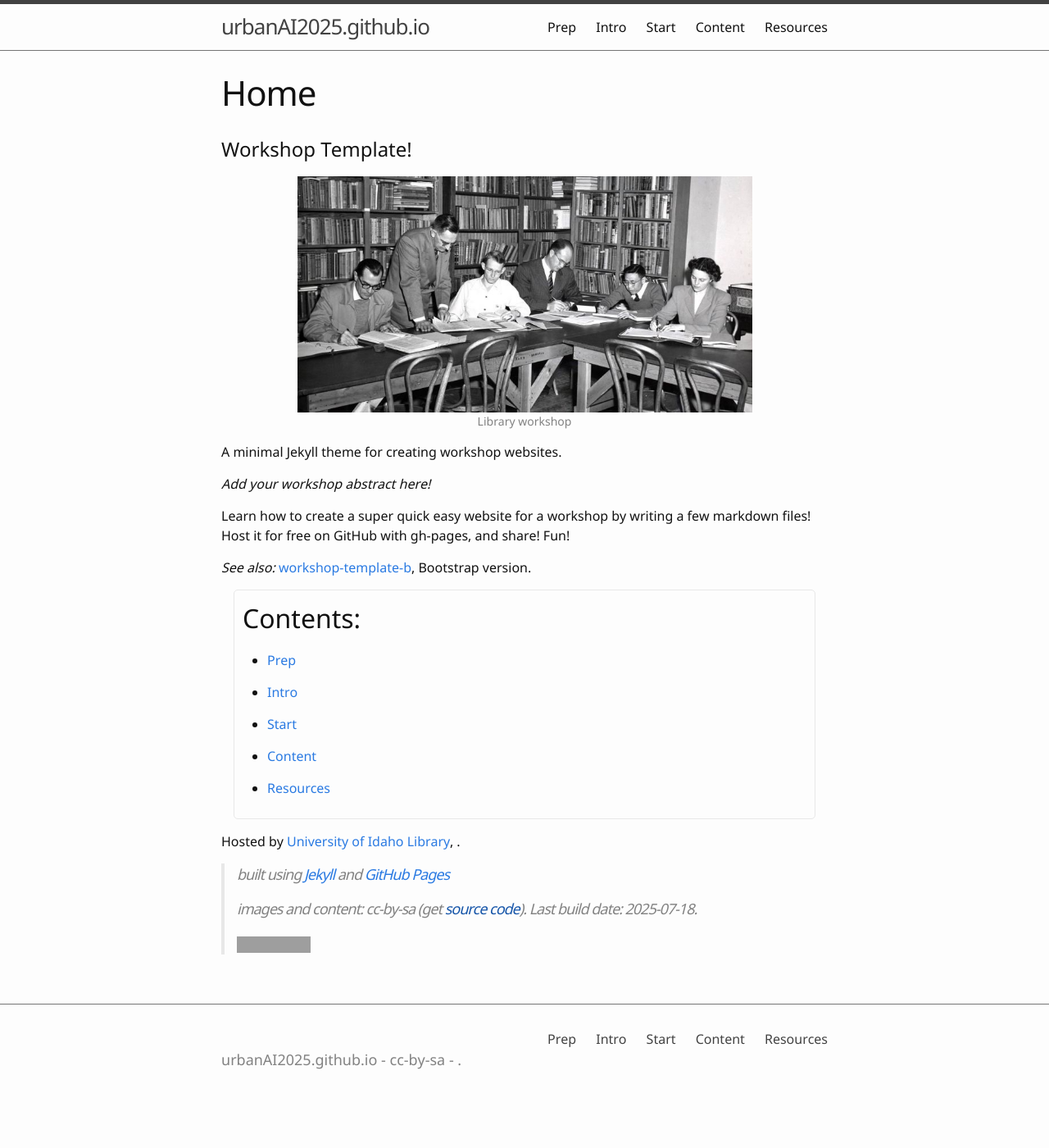
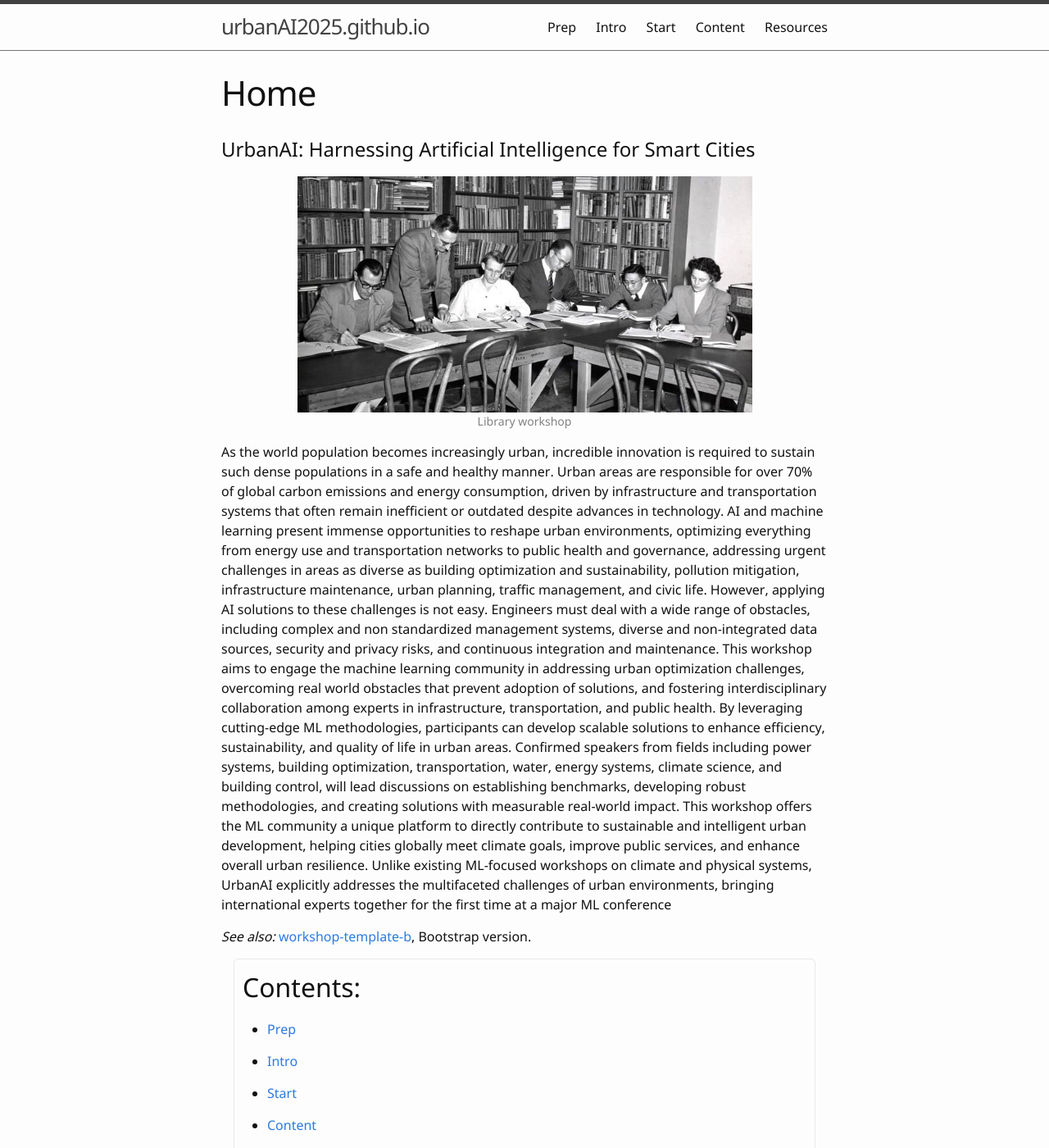
Before and after one commit to urbanAI2025/urbanAI2025.github.io, a Jekyll site: the page built from index.md, in a window 1280 px wide and 1400 px high. Shown: the whole window at 82% size. Built offline with Jekyll 4.4.1, drawn with Linux system fonts in a browser that asks for light colours; our own code applies the rules of GitHub Pages for plain Markdown files; grey boxes are pictures that could not be loaded.

Commit message:
Update index.md

```diff
--- a/index.md
+++ b/index.md
@@ -2,17 +2,30 @@
 title: Home
 ---
 
-# Workshop Template!
+# UrbanAI: Harnessing Artificial Intelligence for Smart Cities
 
 {% include figure.html img="uidaho-workshop.jpg" alt="intro image here" caption="Library workshop" width="75%" %}
 
-A minimal Jekyll theme for creating workshop websites.
-
-*Add your workshop abstract here!*
-
-Learn how to create a super quick easy website for a workshop by writing a few markdown files!
-Host it for free on GitHub with gh-pages, and share!
-Fun!
+As the world population becomes increasingly urban, incredible innovation is required to sustain
+such dense populations in a safe and healthy manner. Urban areas are responsible for over 70% of
+global carbon emissions and energy consumption, driven by infrastructure and transportation
+systems that often remain inefficient or outdated despite advances in technology. AI and machine learning present immense opportunities to reshape urban environments, optimizing everything
+from energy use and transportation networks to public health and governance, addressing urgent
+challenges in areas as diverse as building optimization and sustainability, pollution mitigation,
+infrastructure maintenance, urban planning, traffic management, and civic life. However, applying AI solutions to these challenges is not easy. Engineers must deal with a wide range of
+obstacles, including complex and non standardized management systems, diverse and non-integrated
+data sources, security and privacy risks, and continuous integration and maintenance. This workshop aims to engage the machine learning community in addressing urban optimization challenges,
+overcoming real world obstacles that prevent adoption of solutions, and fostering interdisciplinary
+collaboration among experts in infrastructure, transportation, and public health. By leveraging
+cutting-edge ML methodologies, participants can develop scalable solutions to enhance efficiency,
+sustainability, and quality of life in urban areas. Confirmed speakers from fields including power
+systems, building optimization, transportation, water, energy systems, climate science, and building
+control, will lead discussions on establishing benchmarks, developing robust methodologies, and
+creating solutions with measurable real-world impact. This workshop offers the ML community
+a unique platform to directly contribute to sustainable and intelligent urban development, helping
+cities globally meet climate goals, improve public services, and enhance overall urban resilience. Unlike existing ML-focused workshops on climate and physical systems, UrbanAI explicitly
+addresses the multifaceted challenges of urban environments, bringing international experts together
+for the first time at a major ML conference
 
 *See also:* [workshop-template-b](https://evanwill.github.io/workshop-template-b/), Bootstrap version.
 
```
